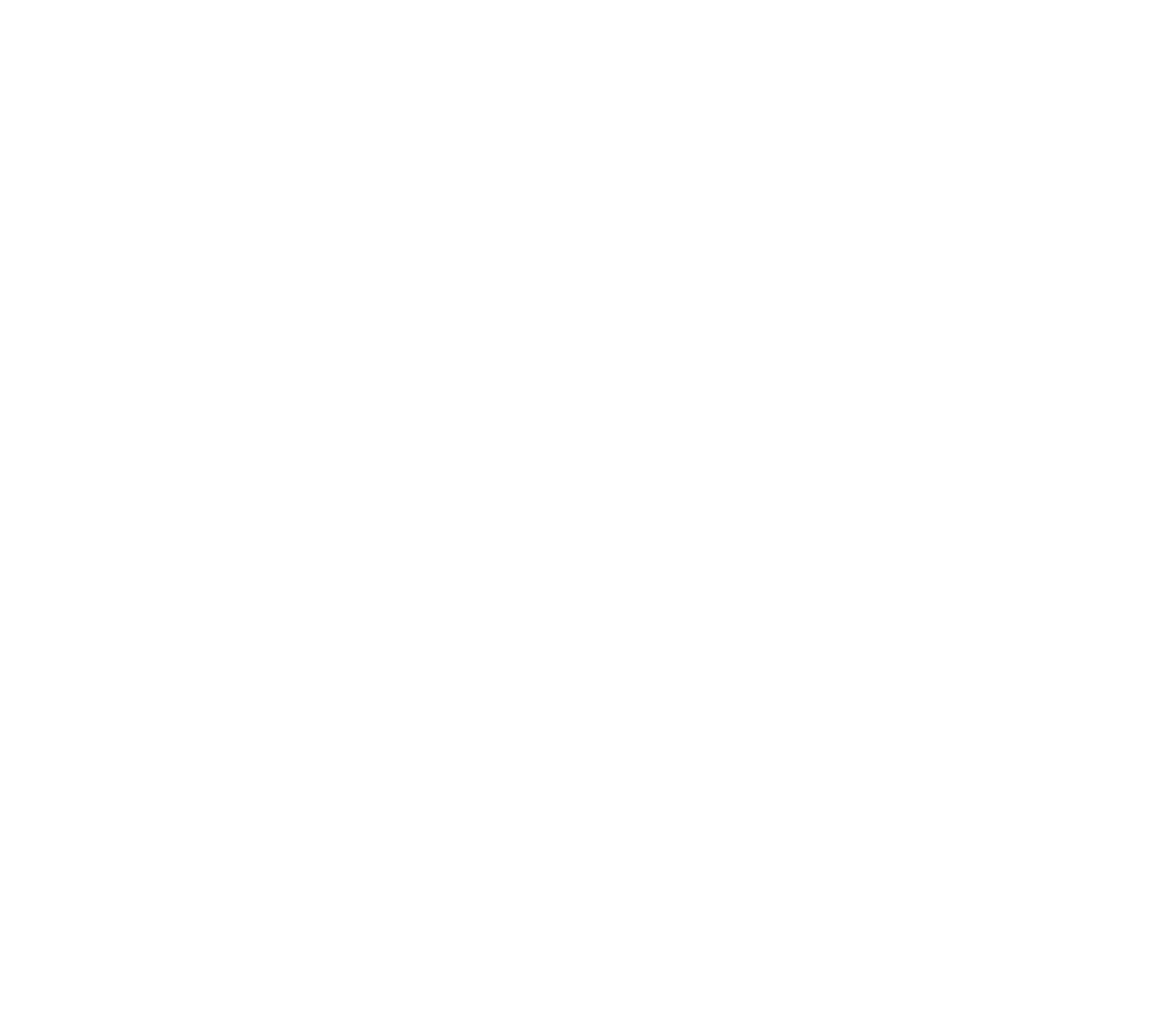
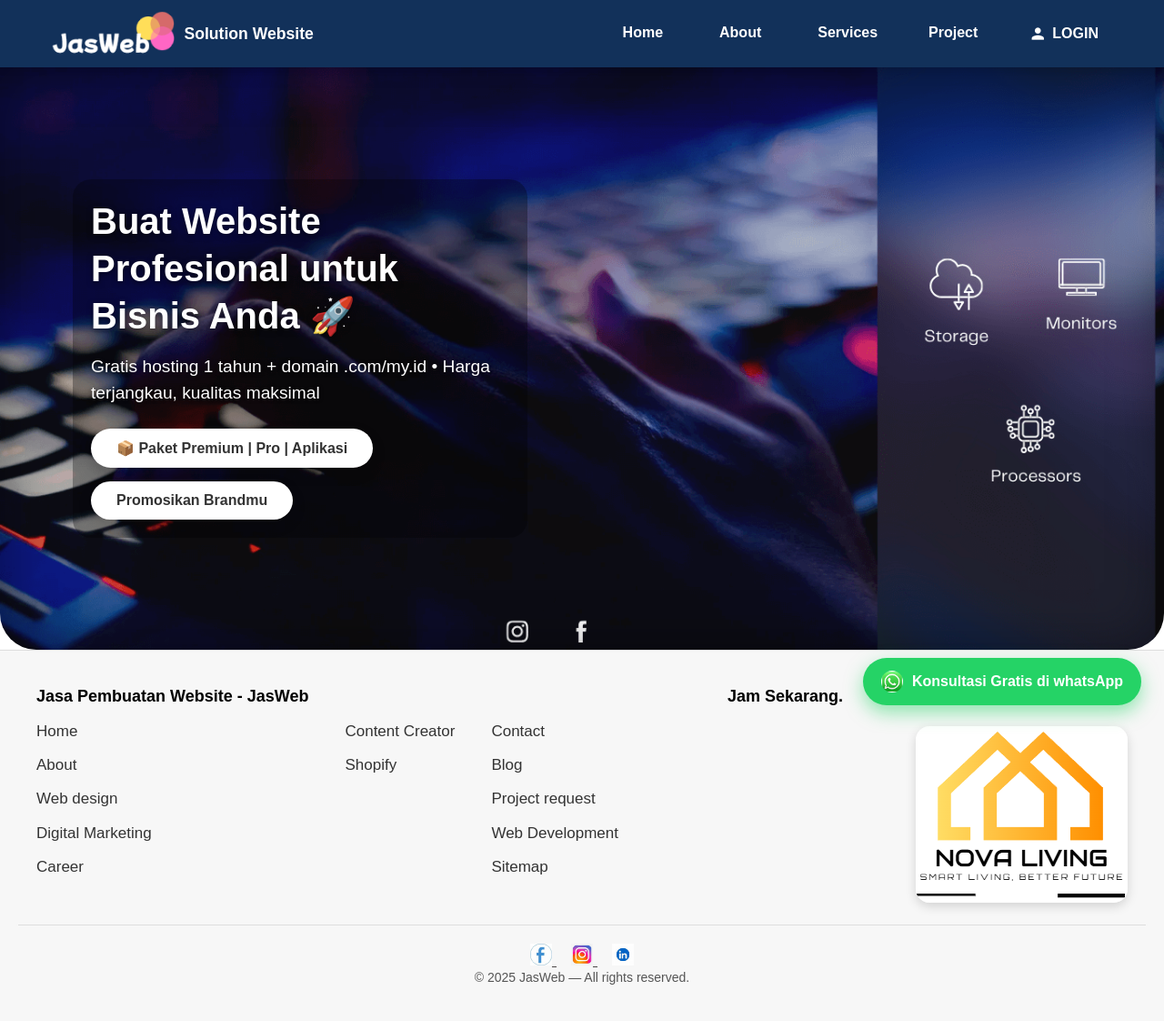
Before and after one commit to septianabdulkarim-cloud/portfolio-website, a Flask app: page /Kerjasama-Brand in a window 1280 px wide. Before the commit the page is empty. Shown: the whole page at 91% size. Before the commit the page ends 800 px from the top, so only its background shows below. Run offline with Flask 3, Linux system fonts and the light colour scheme.

Commit message:
Update index.html, pricelist.html, pricelist2.html,  project.html, performance.html , login.html, register.html. Kerjasama_Brand.html dan style.css, style2.css , style2.css

```diff
--- a/templates/Kerjasama-Brand.html
+++ b/templates/Kerjasama-Brand.html
@@ -0,0 +1,213 @@
+<!DOCTYPE html>
+<html lang="en">
+<head>
+    <meta charset="UTF-8">
+    <title>Jasa Pembuatan Website Profesional & Murah | JasWeb</title>
+    <meta name="viewport" content="width=device-width, initial-scale=1">
+    <meta name="description" content="Jasweb Menyediakan jasa pembuatan website modern, profesional, dan SEO, friendly untuk UMKM, bisnis dan personal branding. Hubungikami sekarang!">
+
+    <!-- Material Icons -->
+    <link href="https://fonts.googleapis.com/icon?family=Material+Icons" rel="stylesheet">
+    <!-- Font Awesome -->
+<link rel="stylesheet" href="https://cdnjs.cloudflare.com/ajax/libs/font-awesome/5.15.4/css/all.min.css">
+
+
+    <!-- Stylesheet -->
+    <link rel="stylesheet" href="/static/css/style.css">
+
+    <!-- Favicon -->
+    <link rel="icon" href="/static/image/logo4.png" type="image/png">
+    <!-- Open Graph Meta Tags -->
+<meta property="og:title" content="Jaswebcom - Jasa Website Profesional">
+<meta property="og:description" content="Jasa pembuatan website untuk bisnis, UMKM, dan personal branding. Gratis konsultasi.">
+<meta property="og:image" content="https://jasweb.my.id/assets/img/banner.jpg">
+<meta property="og:url" content="https://jasweb.my.id">
+<meta property="og:type" content="website">
+
+<!-- Twitter Card Meta Tags -->
+<meta name="twitter:card" content="summary_large_image">
+<meta name="twitter:title" content="Jaswebcom - Jasa Website Profesional">
+<meta name="twitter:description" content="Pembuatan website UMKM dan bisnis. Cepat, profesional, dan terpercaya.">
+<meta name="twitter:image" content="https://jasweb.my.id/static/image/banner-2.jpg">
+
+<!-- Structured Data (JSON-LD) -->
+<script type="application/ld+json">
+{
+  "@context": "https://schema.org",
+  "@type": "Organization",
+  "name": "Jaswebcom",
+  "url": "https://jaswebcom.my.id",
+  "logo": "https://jasweb.my.id/static/image/banner.jpg,
+  "description": "Jasa pembuatan website profesional untuk bisnis, personal branding, dan UMKM.",
+  "sameAs": [
+    "https://www.instagram.com/abdl.sa",
+  ]
+}
+</script>
+
+</head>
+<body>
+
+    <!-- Navbar -->
+    <nav class="navbar">
+        <div class="container">
+            <!-- Logo -->
+              <a class="navbar-brand" href="" style="display: flex; align-items: center; gap: 10px; text-decoration: none;">
+              <img src="/static/image/foto1000.png" alt="JasWeb Logo" style="height: 50px;" />
+             <span style="font-size: 1.1rem; font-weight: 600; color: #ffffff;">Solution Website</span>
+            </a>
+
+
+
+            <!-- Toggle Button for Mobile -->
+            <button class="navbar-toggle" id="navbar-toggle">☰</button>
+
+            <!-- Navigation Menu -->
+            <ul class="navbar-nav">
+                <li><a class="nav-link" href="#hero"><span class="material-icons"></span> Home</a></li>
+                <li><a class="nav-link" href="#about"><span class="material-icons"></span> About</a></li>
+                <li><a class="nav-link" href="#services"><span class="material-icons"></span> Services</a></li>
+                 <li><a class="nav-link" href="{{ url_for('project') }}">Project</a></li>
+                <li><a class="nav-link" href="/login"><span class="material-icons">person</span> LOGIN </a></li>
+            </ul>
+        </div>
+    </nav>
+
+ <!-- Hero Section -->
+<section id="hero" class="hero">
+    <div class="hero-content">
+        <h1>Buat Website Profesional untuk Bisnis Anda 🚀</h1>
+        <p>Gratis hosting 1 tahun + domain .com/my.id • Harga terjangkau, kualitas maksimal</p>
+        <div class="hero-buttons">
+            <a href="{{ url_for('pricelist') }}" class="btn btn-secondary">
+                📦 Paket Premium | Pro | Aplikasi
+            </a>
+            <a href="{{ url_for('kerjasama_brand') }}" class="btn btn-secondary">
+                Promosikan Brandmu
+            </a>
+        </div>
+    </div>
+</section>
+
+
+<!-- WhatsApp Floating Button -->
+<a href="https://wa.me/6287722898695" class="whatsapp-float" target="_blank">
+    <img src="/static/image/whattsapp.jpg" alt="Chat WhatsApp">
+      Konsultasi Gratis di whatsApp
+</a>
+
+
+
+
+<!-- FOOTER -->
+<footer class="footer">
+  <div class="footer-container">
+
+    <!-- Sitemap Links -->
+    <div class="footer-links">
+      <div>
+        <h4>Jasa Pembuatan Website - JasWeb</h4>
+        <ul>
+          <li><a href="">Home</a></li>
+          <li><a href="">About</a></li>
+          <li><a href="">Web design</a></li>
+          <li><a href="">Digital Marketing</a></li>
+          <li><a href="">Career</a></li>
+        </ul>
+      </div>
+
+      <div>
+        <h4>&nbsp;</h4>
+        <ul>
+          <li><a href="">Content Creator</a></li>
+          <li><a href="">Shopify</a></li>
+        </ul>
+      </div>
+
+      <div>
+        <h4>&nbsp;</h4>
+        <ul>
+          <li><a href="">Contact</a></li>
+          <li><a href="">Blog</a></li>
+          <li><a href="">Project request</a></li>
+          <li><a href="">Web Development</a></li>
+          <li><a href="">Sitemap</a></li>
+        </ul>
+      </div>
+    </div>
+<div class="footer-hours"> <h4>Jam Sekarang.</h4> <p id="current-time"></p> </div>
+
+    <!-- Bagian Gambar -->
+<div class="footer-image">
+  <h4>our property :</h4>
+  <a href="/">
+    <img src="/static/image/Screenshot 2025-09-10 204851.png" alt="Footer Logo">
+  </a>
+</div>
+
+
+  </div>
+  <!-- Footer Bottom -->
+<div class="footer-bottom">
+  <div class="social">
+    <a href="https://www.facebook.com/share/14GeSjzF9fm/" target="_blank" aria-label="Facebook">
+      <img src="/static/image/ffacebook.jpg" alt="Facebook" width="24" height="24">
+    </a>
+    <a href="https://www.instagram.com/abdl.sa?igsh=MWQ4NjVmMXN1bW9jZA==" target="_blank" aria-label="Instagram">
+      <img src="/static/image/instagram.jpg" alt="Instagram" width="24" height="24">
+    </a>
+    <a href="https://www.linkedin.com/in/septian-abdul-karim-a5763331a" target="_blank" aria-label="LinkedIn">
+      <img src="/static/image/linkind.jpg" alt="LinkedIn" width="24" height="24">
+    </a>
+  </div>
+  <p>© 2025 JasWeb — All rights reserved.</p>
+</div>
+
+</footer>
+
+</body>
+<script src="/static/css/script.js"></script>
+<script>
+document.addEventListener("DOMContentLoaded", function () {
+    const targetTime = new Date('2027-08-16T00:00:00+07:00').getTime();
+    const countdownEl = document.getElementById('countdown-cvina');
+
+    function updateCountdown() {
+        const now = new Date().getTime();
+        const distance = targetTime - now;
+
+        if (distance <= 0) {
+            countdownEl.textContent = "Countdown: Sudah tiba! 🚀";
+            clearInterval(interval);
+            return;
+        }
+
+        const days = Math.floor(distance / (1000 * 60 * 60 * 24));
+        const hours = Math.floor((distance % (1000 * 60 * 60 * 24)) / (1000 * 60 * 60));
+        const minutes = Math.floor((distance % (1000 * 60 * 60)) / (1000 * 60));
+        const seconds = Math.floor((distance % (1000 * 60)) / 1000);
+
+        countdownEl.textContent = `Countdown: ${days} hari ${hours} jam ${minutes} menit ${seconds} detik`;
+    }
+
+    updateCountdown();
+    const interval = setInterval(updateCountdown, 1000);
+});
+
+// Blok klik kanan
+document.addEventListener("contextmenu", function(e){
+  e.preventDefault();
+}, false);
+
+// Blok shortcut keyboard (CTRL+U, CTRL+C, CTRL+S, PrintScreen, dll)
+document.addEventListener("keydown", function(e) {
+  if (e.ctrlKey && (e.key === "u" || e.key === "s" || e.key === "c")) {
+    e.preventDefault();
+  }
+  if (e.key === "PrintScreen") {
+    navigator.clipboard.writeText("");
+    alert("Screenshot diblokir!");
+  }
+});
+</script>
+</html>
--- a/templates/Pricelist.html
+++ b/templates/Pricelist.html
@@ -13,7 +13,7 @@
     <link rel="stylesheet" href="/static/css/style.css">
 
     <!-- Favicon -->
-     <link rel="icon" href="/static/image/logo 4.png" type="image/png">
+     <link rel="icon" href="/static/image/logo4.png" type="image/png">
 </head>
 <body>
 
--- a/templates/Pricelist2.html
+++ b/templates/Pricelist2.html
@@ -13,7 +13,7 @@
     <link rel="stylesheet" href="/static/css/style.css">
 
     <!-- Favicon -->
-     <link rel="icon" href="/static/image/logo 4.png" type="image/png">
+     <link rel="icon" href="/static/image/logo4.png" type="image/png">
 </head>
 <body>
 
--- a/templates/index.html
+++ b/templates/index.html
@@ -16,7 +16,7 @@
     <link rel="stylesheet" href="/static/css/style.css">
 
     <!-- Favicon -->
-    <link rel="icon" href="/static/image/logo 4.png" type="image/png">
+    <link rel="icon" href="/static/image/logo4.png" type="image/png">
     <!-- Open Graph Meta Tags -->
 <meta property="og:title" content="Jaswebcom - Jasa Website Profesional">
 <meta property="og:description" content="Jasa pembuatan website untuk bisnis, UMKM, dan personal branding. Gratis konsultasi.">
--- a/templates/performance.html
+++ b/templates/performance.html
@@ -16,7 +16,7 @@
     <link rel="stylesheet" href="/static/css/style3.css">
 
     <!-- Favicon -->
-    <link rel="icon" href="/static/image/logo 4.png" type="image/png">
+    <link rel="icon" href="/static/image/logo4.png" type="image/png">
 </head>
 <body>
 
--- a/templates/project.html
+++ b/templates/project.html
@@ -13,7 +13,7 @@
     <link rel="stylesheet" href="/static/css/style.css">
 
     <!-- Favicon -->
-    <link rel="icon" href="/static/image/logo 4.png" type="image/png">
+    <link rel="icon" href="/static/image/logo4.png" type="image/png">
 </head>
 <body>
 
```
Also changed, not shown: static/image/logo4.png (renamed from static/image/logo 4.png), 1 other file.
